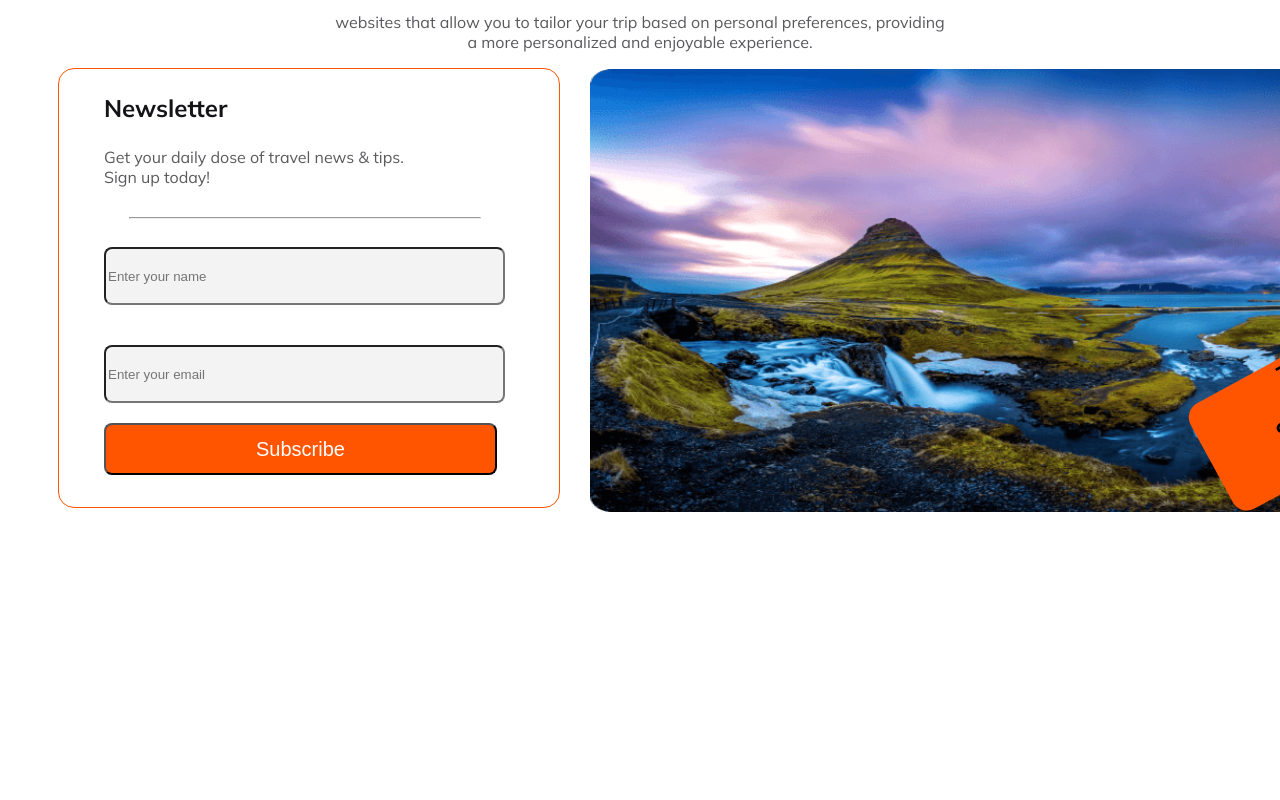
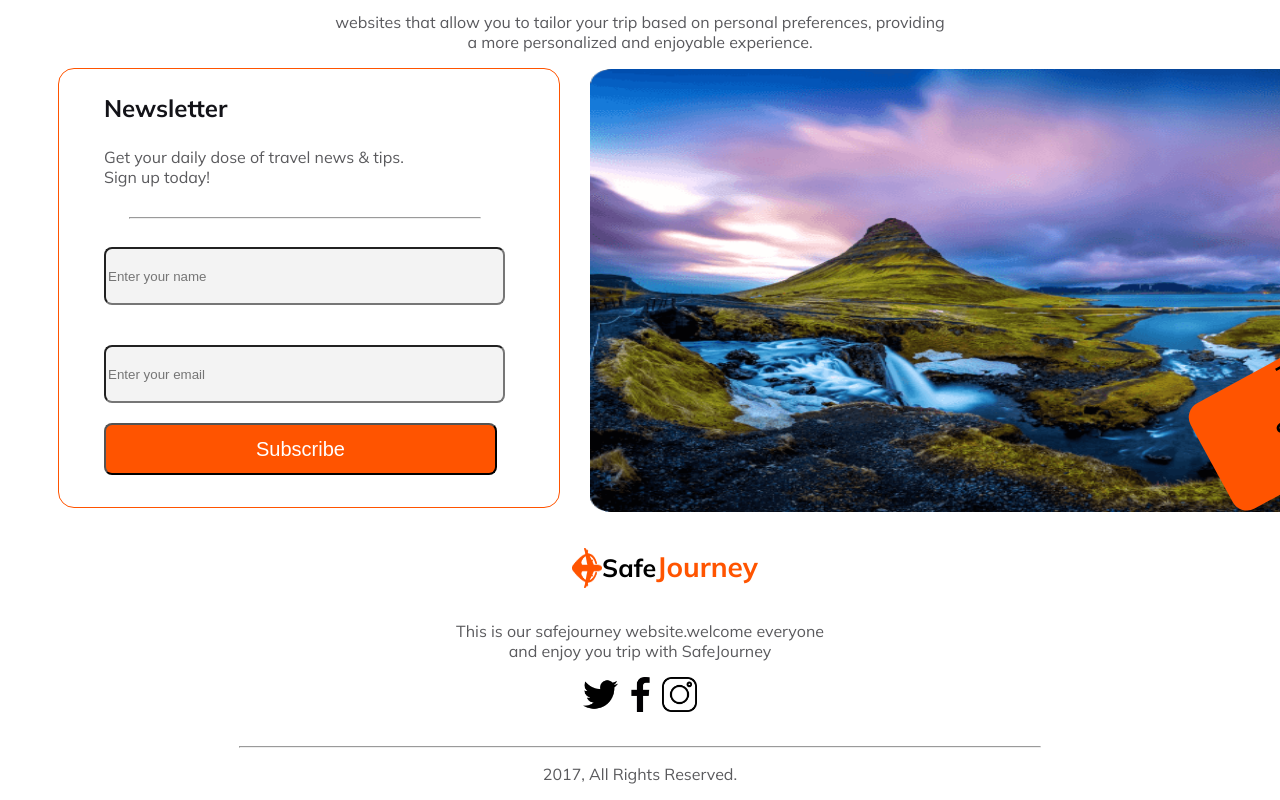
Before and after one commit to asmaakhi/my-second-assignment, a plain HTML site: page index.html in a window 1280 px wide. Shown: the part 3212-4012 px from the top of the page. Before the commit the page ends 3729 px from the top, so only its background shows below. Drawn offline with Linux system fonts and the light colour scheme.

Commit message:
finished footer section with responsive

```diff
--- a/index.html
+++ b/index.html
@@ -166,6 +166,27 @@
         </section>
 
     </main>
+    <footer>
+        <section class="footer-section">
+        <div class="Trav-logo">
+            <img src="Images/Group 40071 (2).png" alt="">
+            <h2>Safe<span>Journey</span></h2>
+        </div>
+            <div class="footer-head">
+            <p>This is our safejourney website.welcome everyone <br> and enjoy you trip with SafeJourney</p>
+        </div>
+        <div class="symble">
+            <img class="twitter" src="twitter.png" alt="">
+            <img class="face" src="facebook-app-symbol.png" alt="">
+            <img class="insta" src="instagram.png" alt="">
+        </div>
+        <hr>
+        <div class="footer-head">
+            <p>2017, All Rights Reserved.</p>
+        </div>
+        </div>
+    </section>
+    </footer>
 
 
 </body>
--- a/styles/assignment2.css
+++ b/styles/assignment2.css
@@ -1,6 +1,7 @@
 @import url('https://fonts.googleapis.com/css2?family=Mulish:wght@400;600;700;800&display=swap');
 body{
     font-family: 'Mulish', sans-serif;
+    width: 1580;
 
 }
 .Travels-logo{
@@ -390,6 +391,62 @@ margin-left: 642px;
 position: relative;
 bottom: 210px;
 }
+.footer-section{
+
+}
+.Trav-logo{
+    display: flex;
+    justify-content: center;
+    text-align: center;
+    margin-top: 20px;
+    margin-bottom: 0;
+
+
+}
+.Trav-logo img{
+           width: 30px;
+           height: 40px;
+           padding-left: 50px;
+           margin-top: 20px;
+
+
+}
+.Trav-logo h2{
+    font-size: 25px;
+}
+
+.Trav-logo span {
+      font-size: 28px;
+      color: #FF5400;
+}
+.twitter{
+    width: 35px;
+    height: 35px;
+}
+.face{
+    width: 35px;
+    height: 35px;
+}
+.insta{
+    width: 35px;
+    height: 35px;
+}
+.footer-section{
+    justify-content: center;
+    text-align: center;
+}
+.footer-head{
+    color: #5A5A5D;
+
+text-align: center;
+font-size: 16px;
+margin-top: 0px;
+padding-top: 0px;
+}
+.footer-section hr{
+    width: 800px;
+}
+
 
 @media screen and (max-width: 576px) {
     header{
@@ -415,13 +472,19 @@ bottom: 210px;
         text-align: center;
     }
     .banner{
-        width:100%
+        width:100%;
+
        border-radius: 16px;
+       position: absolute;
+       z-index: z;
+
     }
-    .boxes{
+    .boxes {
+        flex-direction: column;
+    }
+    .main-section, .row1, .row2, .row3{
         flex-direction: column;
     }
 
 
-
 }
```
Also changed, not shown: facebook-app-symbol.png (added), instagram.png (added), twitter.png (added).
